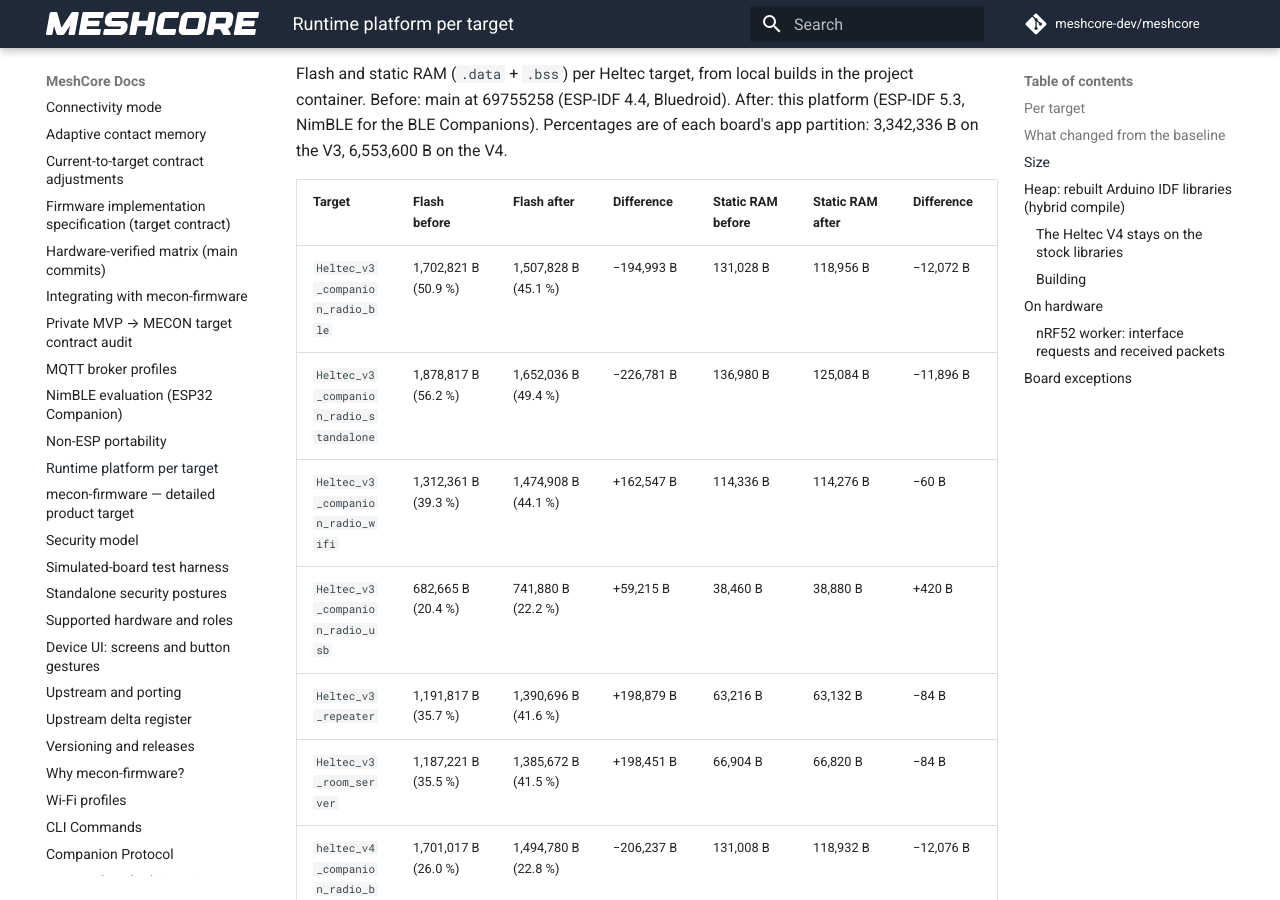
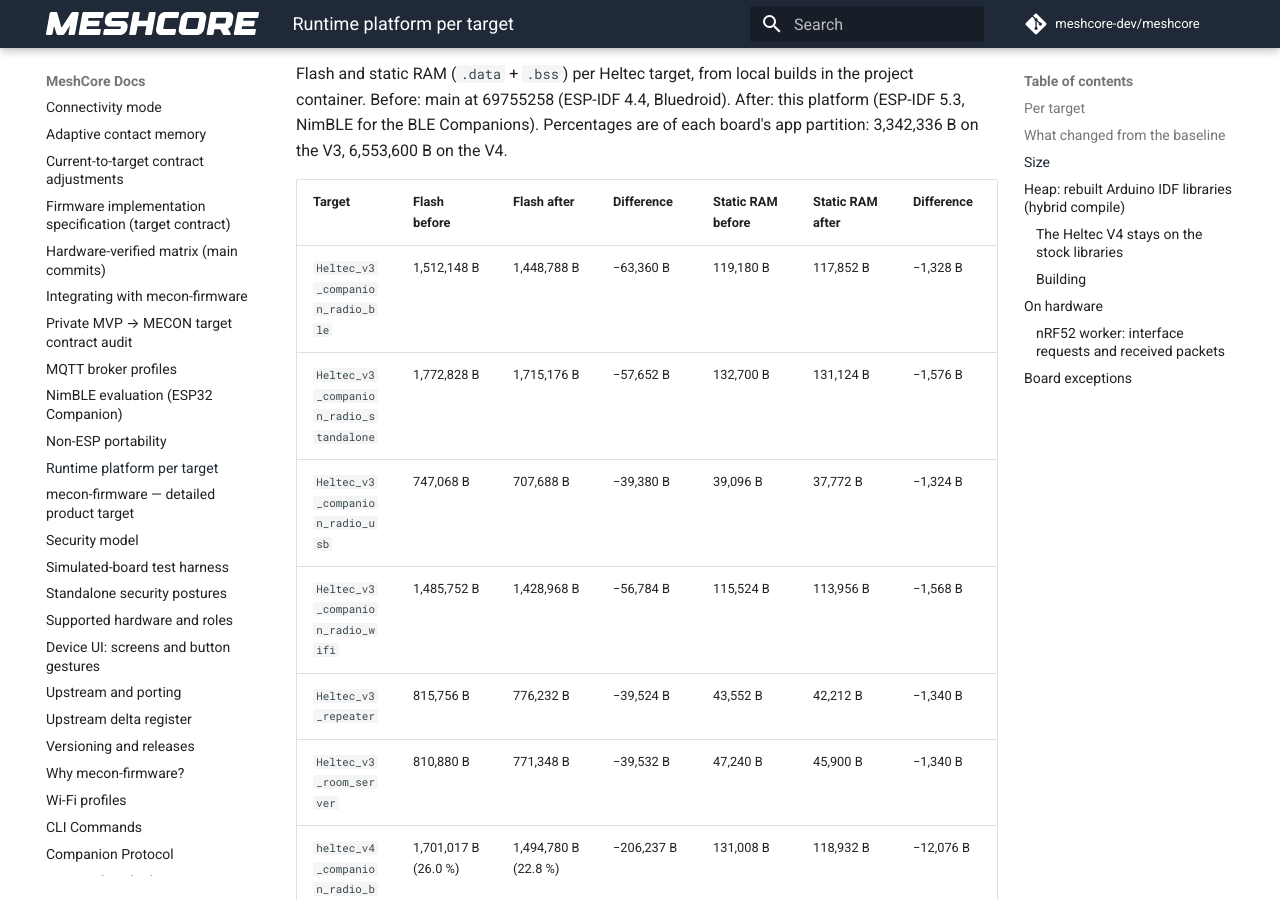
Before and after one commit to hoejriis/mecon-firmware, an MkDocs documentation site: the page built from docs/PLATFORM.md, in a window 1280 px wide and 900 px high, scrolled down 1919 px. Built offline with MkDocs 1.6.1 and Material for MkDocs 9.7.7, drawn with Linux system fonts in a browser that asks for light colours; comment, search, counter and statistics services are not loaded; some of the changed text lies outside the part shown.

Commit message:
Give the V3's IPC tasks a 2 KB stack in the rebuilt IDF libraries (Issue #216)
The stock Arduino libraries build the IPC tasks with 1,024 bytes. Installing the GPIO ISR service at boot runs on
that task, and with heap poisoning it overran the stack in 4 of 304 resets on v3test. The hybrid compile already
rebuilds the libraries for the V3, so the narrow fix is one more line in its custom_sdkconfig, the same value
upstream's lib-builder moved to. Checked in the linked ELF: esp_ipc_init now creates the tasks with 2048.

The V3 size budgets are re-derived from today's builds against main (bafb88d5); the repeater and room-server
rows had been far above their use. The V4 stays on the stock libraries here (Issue #224).

Co-Authored-By: Claude Opus 5.5 (1M context) <noreply@anthropic.com>

```diff
--- a/docs/PLATFORM.md
+++ b/docs/PLATFORM.md
@@ -36,12 +36,12 @@ Flash and static RAM (`.data` + `.bss`) per Heltec target, from local builds in
 
 | Target | Flash before | Flash after | Difference | Static RAM before | Static RAM after | Difference |
 |---|---|---|---|---|---|---|
-| `Heltec_v3_companion_radio_ble` | 1,702,821 B (50.9 %) | 1,507,828 B (45.1 %) | −194,993 B | 131,028 B | 118,956 B | −12,072 B |
-| `Heltec_v3_companion_radio_standalone` | 1,878,817 B (56.2 %) | 1,652,036 B (49.4 %) | −226,781 B | 136,980 B | 125,084 B | −11,896 B |
-| `Heltec_v3_companion_radio_wifi` | 1,312,361 B (39.3 %) | 1,474,908 B (44.1 %) | +162,547 B | 114,336 B | 114,276 B | −60 B |
-| `Heltec_v3_companion_radio_usb` | 682,665 B (20.4 %) | 741,880 B (22.2 %) | +59,215 B | 38,460 B | 38,880 B | +420 B |
-| `Heltec_v3_repeater` | 1,191,817 B (35.7 %) | 1,390,696 B (41.6 %) | +198,879 B | 63,216 B | 63,132 B | −84 B |
-| `Heltec_v3_room_server` | 1,187,221 B (35.5 %) | 1,385,672 B (41.5 %) | +198,451 B | 66,904 B | 66,820 B | −84 B |
+| `Heltec_v3_companion_radio_ble` | 1,512,148 B | 1,448,788 B | −63,360 B | 119,180 B | 117,852 B | −1,328 B |
+| `Heltec_v3_companion_radio_standalone` | 1,772,828 B | 1,715,176 B | −57,652 B | 132,700 B | 131,124 B | −1,576 B |
+| `Heltec_v3_companion_radio_usb` | 747,068 B | 707,688 B | −39,380 B | 39,096 B | 37,772 B | −1,324 B |
+| `Heltec_v3_companion_radio_wifi` | 1,485,752 B | 1,428,968 B | −56,784 B | 115,524 B | 113,956 B | −1,568 B |
+| `Heltec_v3_repeater` | 815,756 B | 776,232 B | −39,524 B | 43,552 B | 42,212 B | −1,340 B |
+| `Heltec_v3_room_server` | 810,880 B | 771,348 B | −39,532 B | 47,240 B | 45,900 B | −1,340 B |
 | `heltec_v4_companion_radio_ble` | 1,701,017 B (26.0 %) | 1,494,780 B (22.8 %) | −206,237 B | 131,008 B | 118,932 B | −12,076 B |
 | `heltec_v4_companion_radio_standalone` | 1,877,005 B (28.6 %) | 1,639,088 B (25.0 %) | −237,917 B | 136,960 B | 125,036 B | −11,924 B |
 | `heltec_v4_companion_radio_wifi` | 1,310,717 B (20.0 %) | 1,461,916 B (22.3 %) | +151,199 B | 114,324 B | 114,236 B | −88 B |
@@ -84,7 +85,7 @@ Flash and static RAM of the V3 envs, main against this build (local builds in th
 | `Heltec_v3_repeater` | 1,445,804 B | 1,383,208 B | −62,596 B | 63,940 B | 62,612 B | −1,328 B |
 | `Heltec_v3_room_server` | 1,440,816 B | 1,378,152 B | −62,664 B | 67,628 B | 66,300 B | −1,328 B |
 
-Flash drops by about 58-64 KB on every V3 target except the USB Companion (about 40 KB); static RAM by about 1.3-1.6 KB. The V3 budgets in `ci/size-budget.txt` were lowered (use + 4 KB).
+Flash drops by about 57-63 KB on the BLE, standalone and Wi-Fi Companions and by about 39-40 KB on the USB Companion, the repeater and the room server; static RAM by about 1.3-1.6 KB. The V3 budgets in `ci/size-budget.txt` are set from these builds (use + 4 KB).
 
 ### The Heltec V4 stays on the stock libraries
 
```
Also changed, not shown: other parts of docs/PLATFORM.md (+2 -1 lines), 2 other files.
